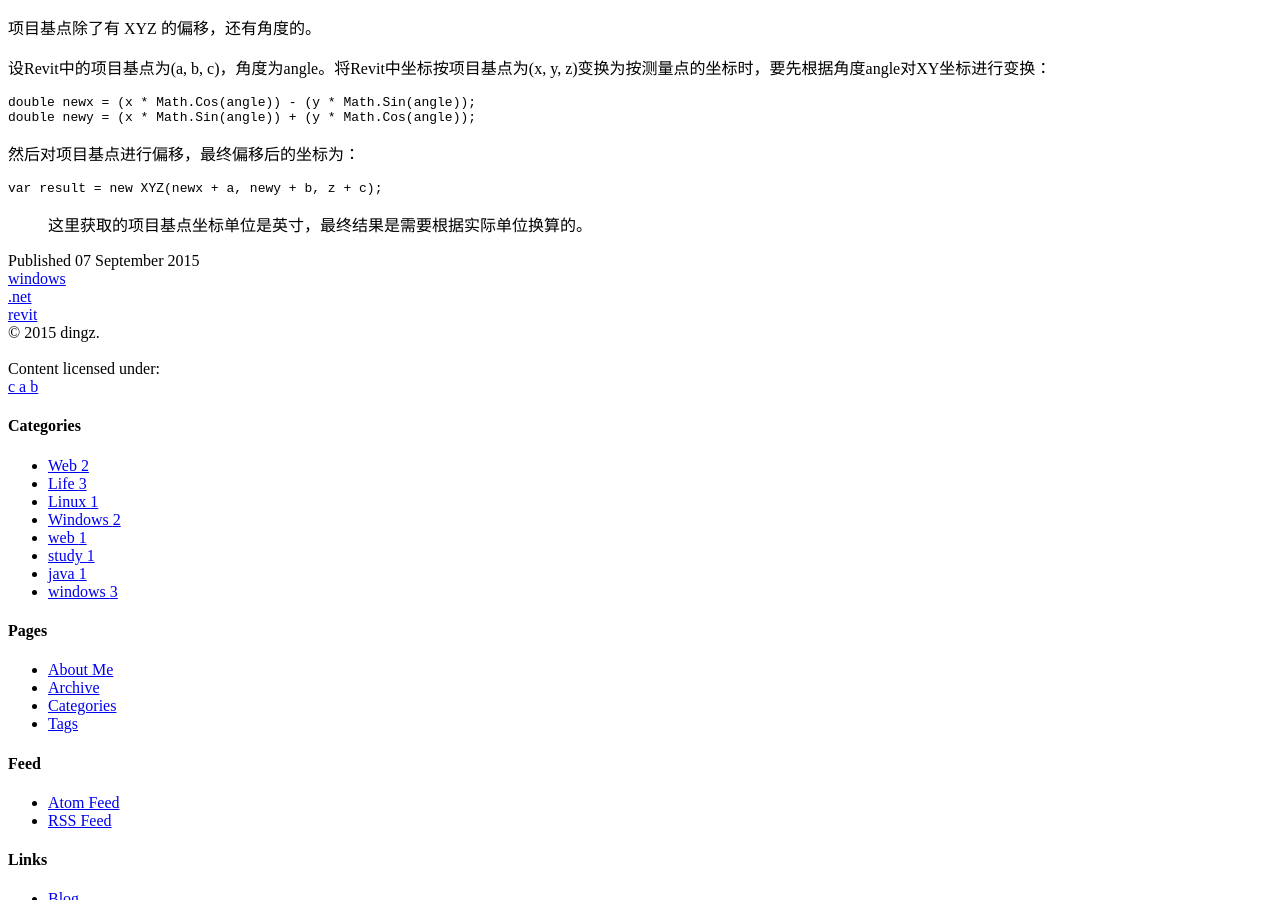
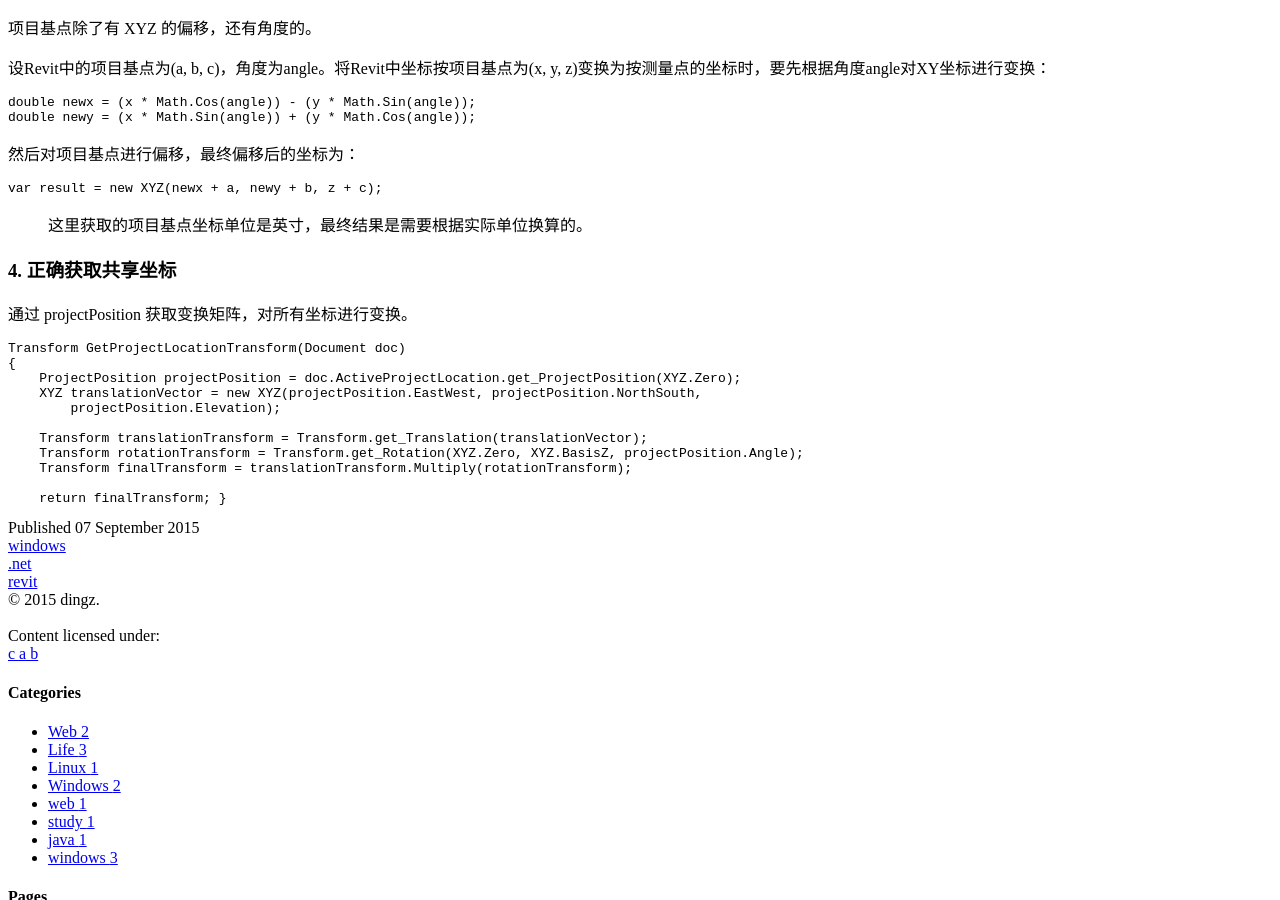
Before and after one commit to zaang/zaang.github.io, a Jekyll site: the page built from _posts/2015-09-07-revit-base-point.md, in a window 1280 px wide and 900 px high, scrolled down 792 px. Built offline with Jekyll 4.4.1, drawn with Linux system fonts in a browser that asks for light colours; nearby versions of some CDN libraries; library files that are not in the unit come from our copies; comment, search, counter and statistics services are not loaded.

Commit message:
Update 2015-09-07-revit-base-point.md

```diff
--- a/_posts/2015-09-07-revit-base-point.md
+++ b/_posts/2015-09-07-revit-base-point.md
@@ -52,3 +52,20 @@ tags: [windows, .net, revit]
     var result = new XYZ(newx + a, newy + b, z + c);
 
 > 这里获取的项目基点坐标单位是英寸，最终结果是需要根据实际单位换算的。
+
+### 4. 正确获取共享坐标
+
+通过 projectPosition 获取变换矩阵，对所有坐标进行变换。
+
+    Transform GetProjectLocationTransform(Document doc)
+    {
+        ProjectPosition projectPosition = doc.ActiveProjectLocation.get_ProjectPosition(XYZ.Zero);
+        XYZ translationVector = new XYZ(projectPosition.EastWest, projectPosition.NorthSouth,
+            projectPosition.Elevation);
+
+        Transform translationTransform = Transform.get_Translation(translationVector);
+        Transform rotationTransform = Transform.get_Rotation(XYZ.Zero, XYZ.BasisZ, projectPosition.Angle);
+        Transform finalTransform = translationTransform.Multiply(rotationTransform);
+
+        return finalTransform;
+}
```
